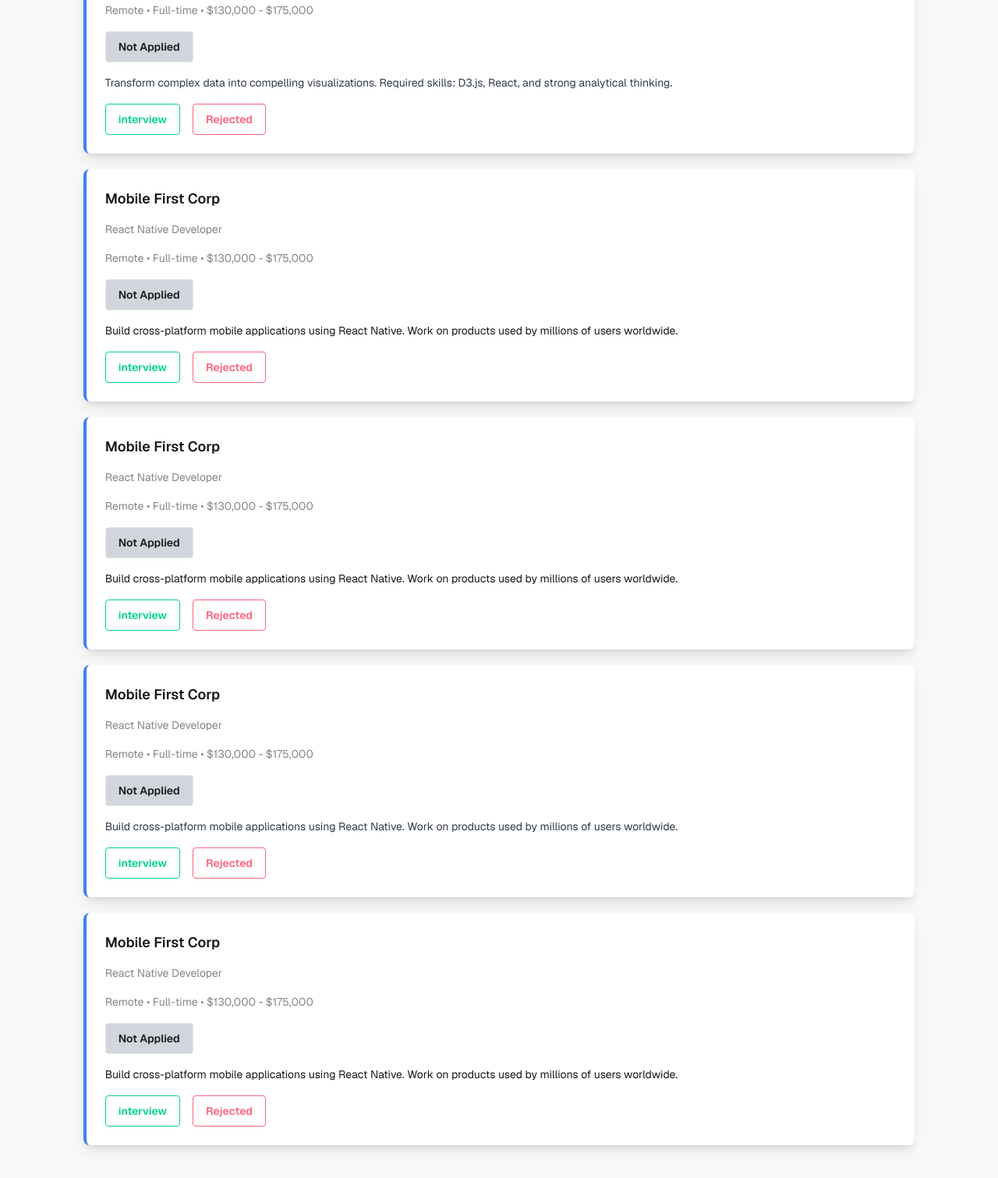
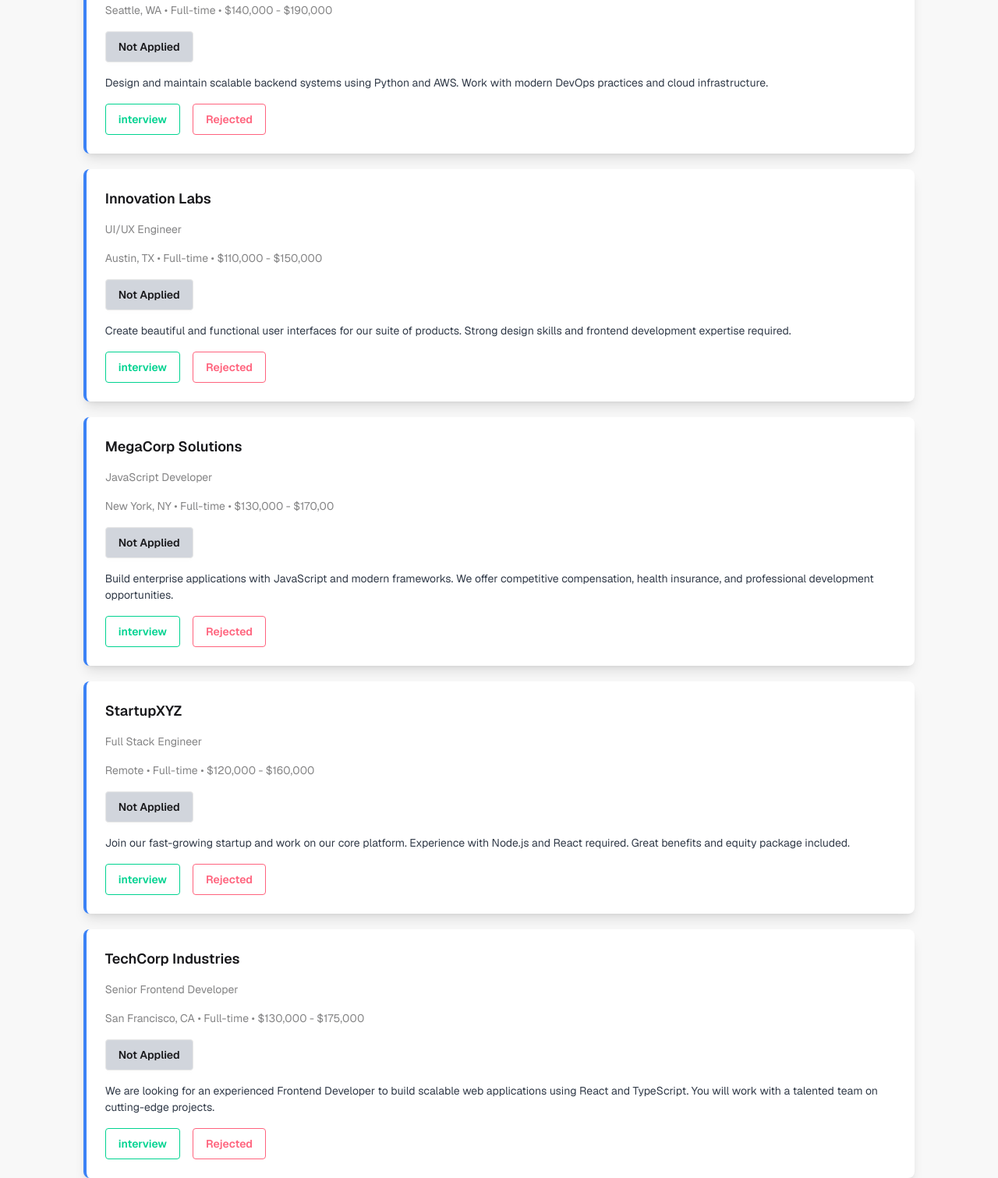
Before and after one commit to ashaasarkaar/B13-A4-PH-Job-Tracker-repo, a plain HTML site: page index.html in a window 1280 px wide. Shown: the part 1440-2951 px from the top of the page at 78% size. Drawn offline with nearby package versions, Linux system fonts and the light colour scheme.

Commit message:
Done All the cards design divs

```diff
--- a/index.html
+++ b/index.html
@@ -176,11 +176,11 @@
             <div class="card-body space-y-2">
                 <h2 class="card-title">CloudFirst Inc</h2>
                 <p class="text-neutral/50">Backend Developer</p>
-                <p class="text-neutral/50">Remote • Full-time • $130,000 - $175,000</p>
+                <p class="text-neutral/50">Seattle, WA • Full-time • $140,000 - $190,000</p>
                 <div>
                     <button class="btn bg-gray-300">Not Applied</button>
                 </div>
-                <p class="text-[#323B49]">Transform complex data into compelling visualizations. Required skills: D3.js, React, and strong analytical thinking.</p>
+                <p class="text-[#323B49]">Design and maintain scalable backend systems using Python and AWS. Work with modern DevOps practices and cloud infrastructure.</p>
                 <div class="btns flex gap-4">
                     <button class="btn btn-success btn-outline">interview</button>
                     <button class="btn btn-error btn-outline">Rejected</button>
@@ -195,14 +195,13 @@
               transition-all duration-300
               hover:-translate-y-2 hover:shadow-2xl">
             <div class="card-body space-y-2">
-                <h2 class="card-title">Mobile First Corp</h2>
-                <p class="text-neutral/50">React Native Developer</p>
-                <p class="text-neutral/50">Remote • Full-time • $130,000 - $175,000</p>
+                <h2 class="card-title">Innovation Labs</h2>
+                <p class="text-neutral/50">UI/UX Engineer</p>
+                <p class="text-neutral/50">Austin, TX • Full-time • $110,000 - $150,000</p>
                 <div>
                     <button class="btn bg-gray-300">Not Applied</button>
                 </div>
-                <p>Build cross-platform mobile applications using React Native. Work on products used by millions of
-                    users worldwide.</p>
+                <p class="text-[#323B49]">Create beautiful and functional user interfaces for our suite of products. Strong design skills and frontend development expertise required.</p>
                 <div class="btns flex gap-4">
                     <button class="btn btn-success btn-outline">interview</button>
                     <button class="btn btn-error btn-outline">Rejected</button>
@@ -217,14 +216,13 @@
               transition-all duration-300
               hover:-translate-y-2 hover:shadow-2xl">
             <div class="card-body space-y-2">
-                <h2 class="card-title">Mobile First Corp</h2>
-                <p class="text-neutral/50">React Native Developer</p>
-                <p class="text-neutral/50">Remote • Full-time • $130,000 - $175,000</p>
+                <h2 class="card-title">MegaCorp Solutions</h2>
+                <p class="text-neutral/50">JavaScript Developer</p>
+                <p class="text-neutral/50">New York, NY • Full-time • $130,000 - $170,00</p>
                 <div>
                     <button class="btn bg-gray-300">Not Applied</button>
                 </div>
-                <p class="class="text-[#323B49]"">Build cross-platform mobile applications using React Native. Work on products used by millions of
-                    users worldwide.</p>
+                <p class="text-[#323B49]">Build enterprise applications with JavaScript and modern frameworks. We offer competitive compensation, health insurance, and professional development opportunities.</p>
                 <div class="btns flex gap-4">
                     <button class="btn btn-success btn-outline">interview</button>
                     <button class="btn btn-error btn-outline">Rejected</button>
@@ -239,14 +237,13 @@
               transition-all duration-300
               hover:-translate-y-2 hover:shadow-2xl">
             <div class="card-body space-y-2">
-                <h2 class="card-title">Mobile First Corp</h2>
-                <p class="text-neutral/50">React Native Developer</p>
-                <p class="text-neutral/50">Remote • Full-time • $130,000 - $175,000</p>
+                <h2 class="card-title">StartupXYZ</h2>
+                <p class="text-neutral/50">Full Stack Engineer</p>
+                <p class="text-neutral/50">Remote • Full-time • $120,000 - $160,000</p>
                 <div>
                     <button class="btn bg-gray-300">Not Applied</button>
                 </div>
-                <p class="text-[#323B49]">Build cross-platform mobile applications using React Native. Work on products used by millions of
-                    users worldwide.</p>
+                <p class="text-[#323B49]">Join our fast-growing startup and work on our core platform. Experience with Node.js and React required. Great benefits and equity package included.</p>
                 <div class="btns flex gap-4">
                     <button class="btn btn-success btn-outline">interview</button>
                     <button class="btn btn-error btn-outline">Rejected</button>
@@ -262,14 +259,13 @@
               transition-all duration-300
               hover:-translate-y-2 hover:shadow-2xl">
             <div class="card-body space-y-2">
-                <h2 class="card-title">Mobile First Corp</h2>
-                <p class="text-neutral/50">React Native Developer</p>
-                <p class="text-neutral/50">Remote • Full-time • $130,000 - $175,000</p>
+                <h2 class="card-title">TechCorp Industries</h2>
+                <p class="text-neutral/50">Senior Frontend Developer</p>
+                <p class="text-neutral/50">San Francisco, CA • Full-time • $130,000 - $175,000</p>
                 <div>
                     <button class="btn bg-gray-300">Not Applied</button>
                 </div>
-                <p >Build cross-platform mobile applications using React Native. Work on products used by millions of
-                    users worldwide.</p>
+                <p class="text-[#323B49]">We are looking for an experienced Frontend Developer to build scalable web applications using React and TypeScript. You will work with a talented team on cutting-edge projects.</p>
                 <div class="btns flex gap-4">
                     <button class="btn btn-success btn-outline">interview</button>
                     <button class="btn btn-error btn-outline">Rejected</button>
@@ -281,12 +277,6 @@
     </section>
 
 
-
-
-
-
-
-
 </body>
 
 </html>
```
